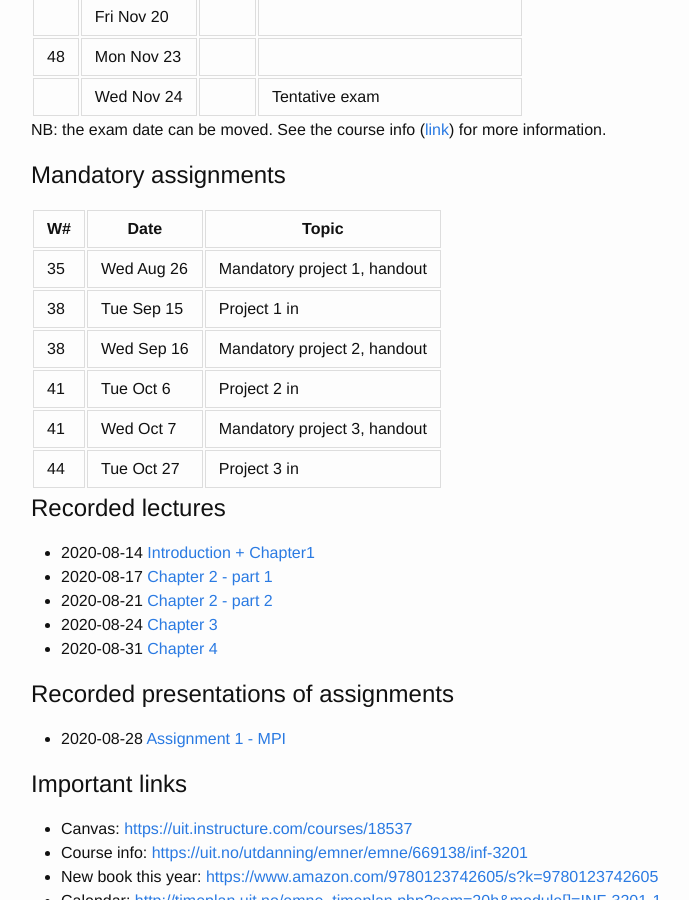
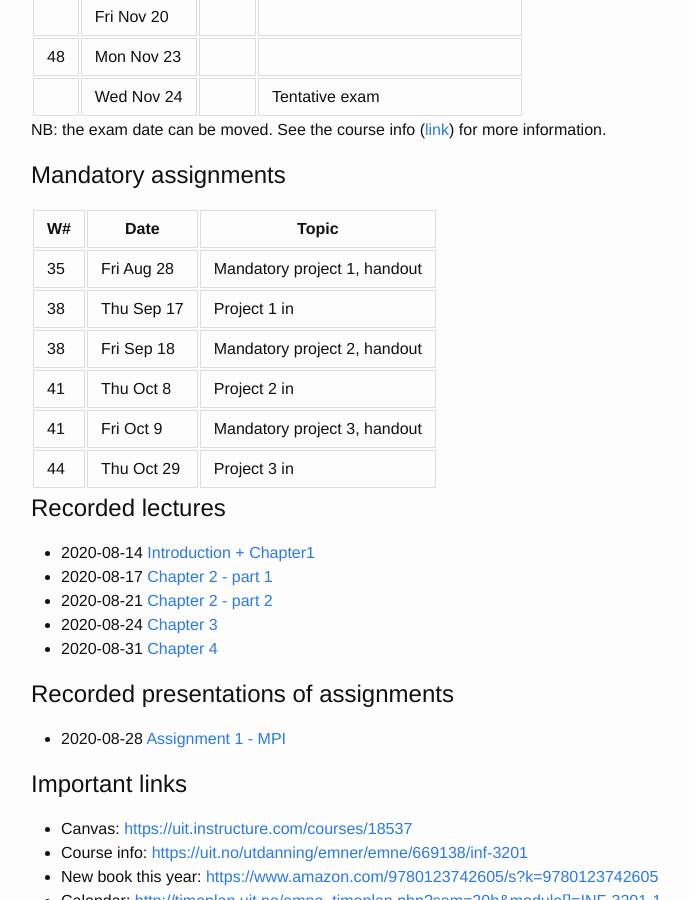
Before and after one commit to uit-inf-3201-h20/uit-inf-3201-h20.github.io, a Jekyll site: the page built from index.md, in a window 1280 px wide and 900 px high, scrolled down 2333 px. Shown: the whole window, without its empty margins (239-928 px from the left). Built offline with Jekyll 4.4.1, drawn with Linux system fonts in a browser that asks for light colours; our own code applies the rules of GitHub Pages for plain Markdown files.

Commit message:
Updated assignment deadlines

```diff
--- a/index.md
+++ b/index.md
@@ -19,6 +19,7 @@ Group sessions:
 | 1   | Fri 08-10                |
 | 2   | Fri 14-16                |
 | 3   | Wed 14-16  (online only) |
+
 
 ## Staff
 
@@ -83,12 +84,12 @@ NB: the exam date can be moved. See the course info ([link](https://en.uit.no/ed
 
 | W#   | Date       | Topic                        |
 | ---- | -----      | -------                      |
-| 35   | Wed Aug 26 | Mandatory project 1, handout |
-| 38   | Tue Sep 15 | Project 1 in                 |
-| 38   | Wed Sep 16 | Mandatory project 2, handout |
-| 41   | Tue Oct 6  | Project 2 in                 |
-| 41   | Wed Oct 7  | Mandatory project 3, handout |
-| 44   | Tue Oct 27 | Project 3 in                 |
+| 35   | Fri Aug 28 | Mandatory project 1, handout |
+| 38   | Thu Sep 17 | Project 1 in                 |
+| 38   | Fri Sep 18 | Mandatory project 2, handout |
+| 41   | Thu Oct 8  | Project 2 in                 |
+| 41   | Fri Oct 9  | Mandatory project 3, handout |
+| 44   | Thu Oct 29 | Project 3 in                 |
 
 
 ## Recorded lectures
```
